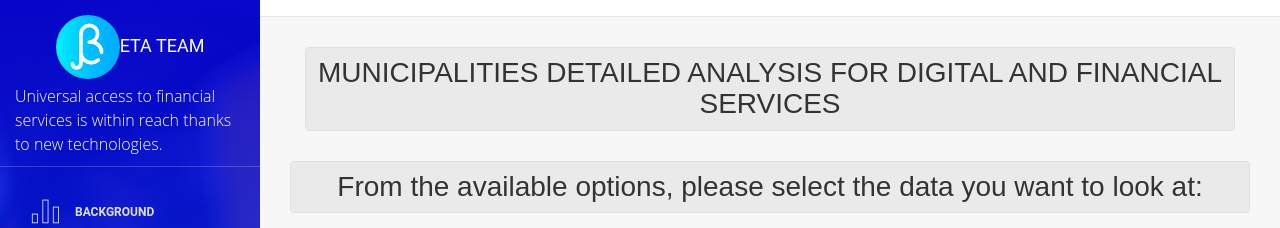
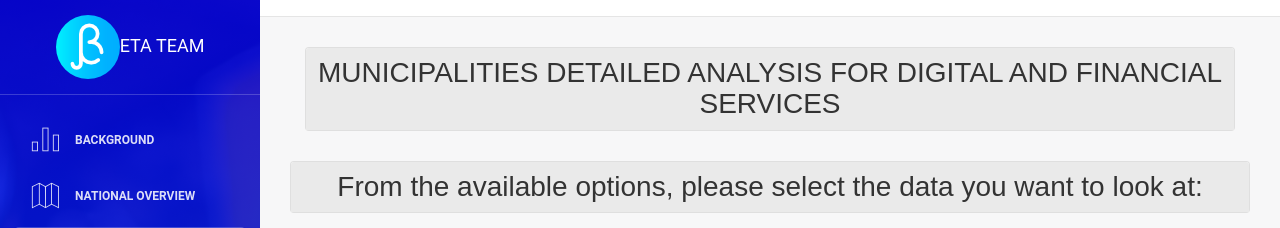
Before and after one commit to Casio04/Mexicos-Predictive-Model-for-Financial-and-Digital-Services, a Flask app: page /state.html in a window 1280 px wide. Shown: the top 228 px of the page. Run offline with Flask 2, Linux system fonts and the light colour scheme; data that the repository does not hold is empty; some libraries are stand-ins or nearby versions.

Commit message:
Changed navbar texg

```diff
--- a/templates/about.html
+++ b/templates/about.html
@@ -77,7 +77,7 @@
                  <div class="logo">
                      <a href="index.html" class="simple-text">
                          <img src="../static/img/logo64.png" alt="" class="img-fluid">ETA TEAM</a>
-                     <div>Universal access to financial services is within reach thanks to new technologies. </div>
+
                      </a>
                  </div>
                  <ul class="nav">
--- a/templates/background.html
+++ b/templates/background.html
@@ -104,7 +104,7 @@
                 <div class="logo">
                     <a href="index.html" class="simple-text">
                         <img src="../static/img/logo64.png" alt="" class="img-fluid">ETA TEAM</a>
-                    <div>Universal access to financial services is within reach thanks to new technologies. </div>
+
                     </a>
                 </div>
                 <ul class="nav">
--- a/templates/mLearning.html
+++ b/templates/mLearning.html
@@ -62,7 +62,7 @@
                 <div class="logo">
                     <a href="index.html" class="simple-text">
                         <img src="../static/img/logo64.png" alt="" class="img-fluid">ETA TEAM</a>
-                        <div>Universal access to financial services is within reach thanks to new technologies. </div>
+
                     </a>
                 </div>
                 <ul class="nav">
--- a/templates/national.html
+++ b/templates/national.html
@@ -47,7 +47,7 @@
                 <div class="logo">
                     <a href="index.html" class="simple-text">
                         <img src="../static/img/logo64.png" alt="" class="img-fluid">ETA TEAM</a>
-                        <div>Universal access to financial services is within reach thanks to new technologies. </div>
+
                     </a>
                 </div>
                 <ul class="nav">
--- a/templates/state.html
+++ b/templates/state.html
@@ -59,7 +59,7 @@
                 <div class="logo">
                     <a href="index.html" class="simple-text">
                         <img src="../static/img/logo64.png" alt="" class="img-fluid">ETA TEAM</a>
-                        <div>Universal access to financial services is within reach thanks to new technologies. </div>
+
                     </a>
                 </div>
                 <ul class="nav">
```
